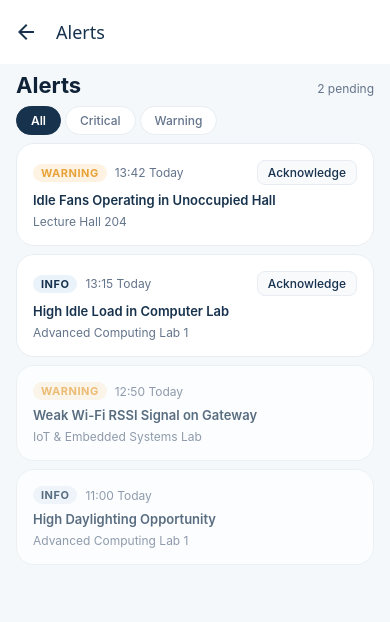
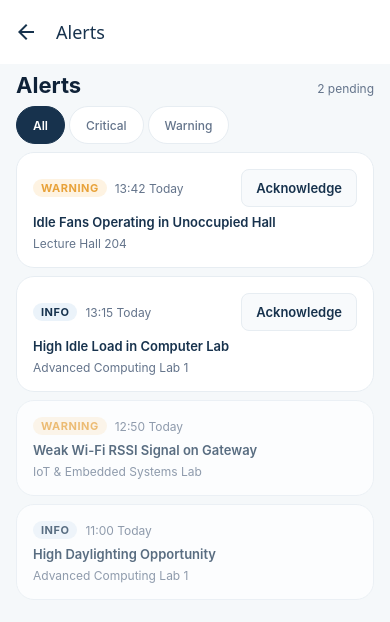
Before and after one commit to Vishal07003/SmartEnergyApp, a React Native app: screen /Alerts in a window 390 px wide. Shown: the top 622 px of the page. Built offline with nearby package versions, Linux system fonts and the light colour scheme; some icons are missing.

Commit message:
feat: add screens and mock api services for smart energy application

```diff
--- a/src/screens/alerts/AlertsScreen.tsx
+++ b/src/screens/alerts/AlertsScreen.tsx
@@ -214,8 +214,10 @@ const styles = StyleSheet.create({
     marginBottom: Spacing.sm,
   },
   filterChip: {
-    paddingHorizontal: 14,
-    paddingVertical: 6,
+    paddingHorizontal: 16,
+    height: 38,
+    justifyContent: 'center',
+    alignItems: 'center',
     borderRadius: BorderRadius.full,
     backgroundColor: Colors.surface,
     borderWidth: 1,
@@ -299,16 +301,18 @@ const styles = StyleSheet.create({
     color: Colors.textMuted,
   },
   ackButton: {
-    paddingHorizontal: 10,
-    paddingVertical: 4,
+    paddingHorizontal: 14,
+    height: 38,
+    justifyContent: 'center',
+    alignItems: 'center',
     borderRadius: BorderRadius.sm,
     backgroundColor: Colors.surfaceSubtle,
     borderWidth: 1,
     borderColor: Colors.border,
   },
   ackText: {
-    fontSize: Typography.sizes.xs,
-    fontWeight: Typography.weights.medium,
+    fontSize: Typography.sizes.sm,
+    fontWeight: Typography.weights.semibold,
     color: Colors.navy,
   },
   cardBody: {
```
